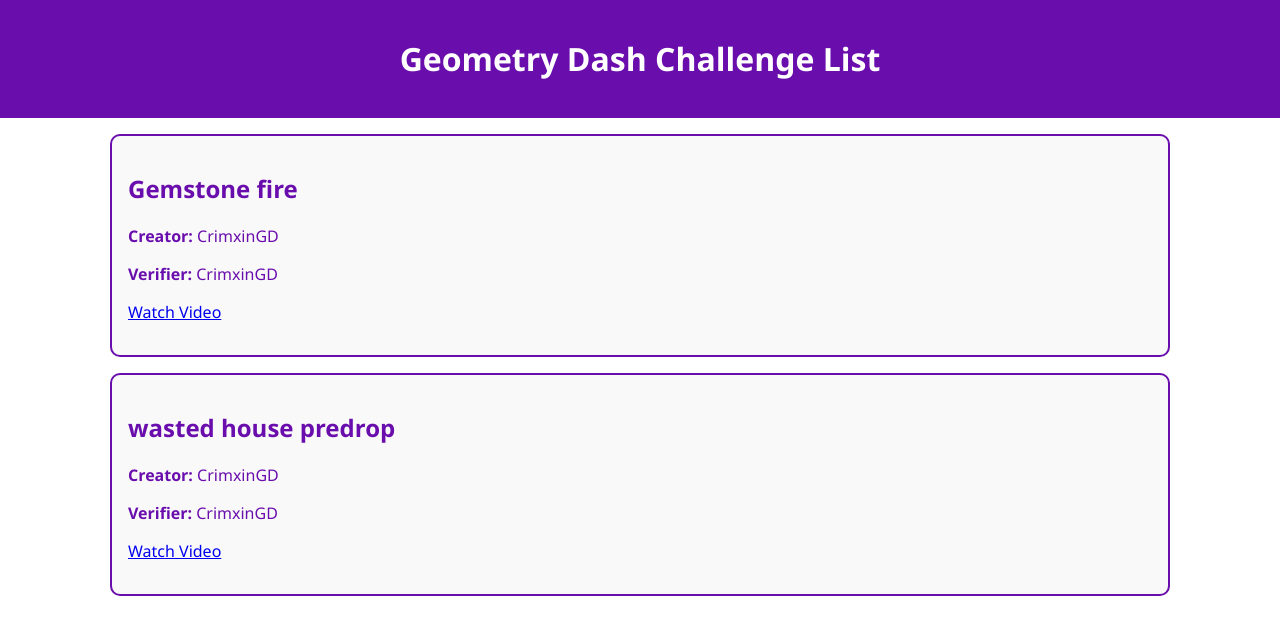
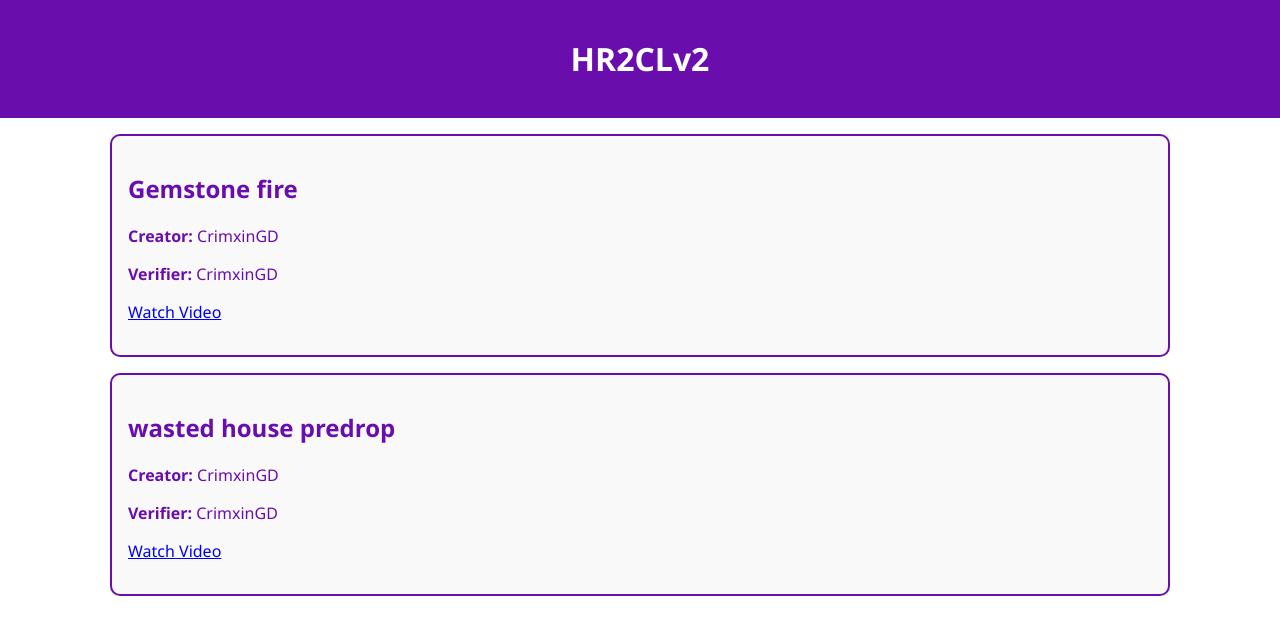
Before and after one commit to CrimxinGD/HR2CLv2, a plain HTML site: page index.html in a window 1280 px wide. Drawn offline with Linux system fonts and the light colour scheme.

Commit message:
Update index.html

```diff
--- a/index.html
+++ b/index.html
@@ -2,12 +2,12 @@
 <html lang="en">
 <head>
   <meta charset="UTF-8">
-  <title>GD Challenge List</title>
+  <title>HR2CLv2</title>
   <link rel="stylesheet" href="style.css">
 </head>
 <body>
   <header>
-    <h1>Geometry Dash Challenge List</h1>
+    <h1>HR2CLv2</h1>
   </header>
 
   <div id="challenge-list"></div>
```
